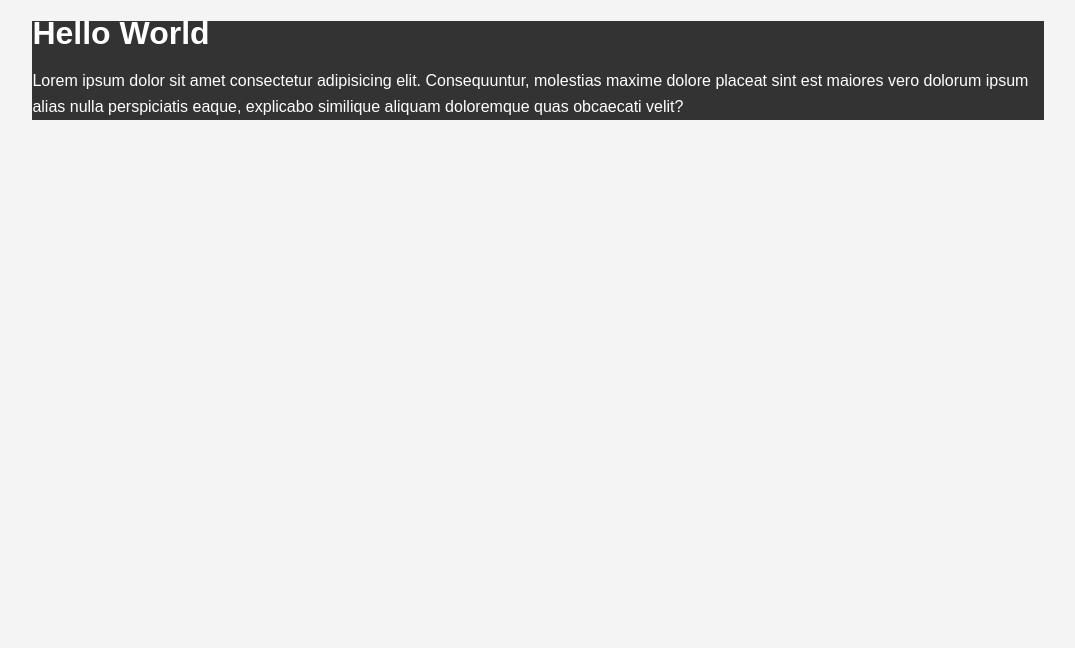
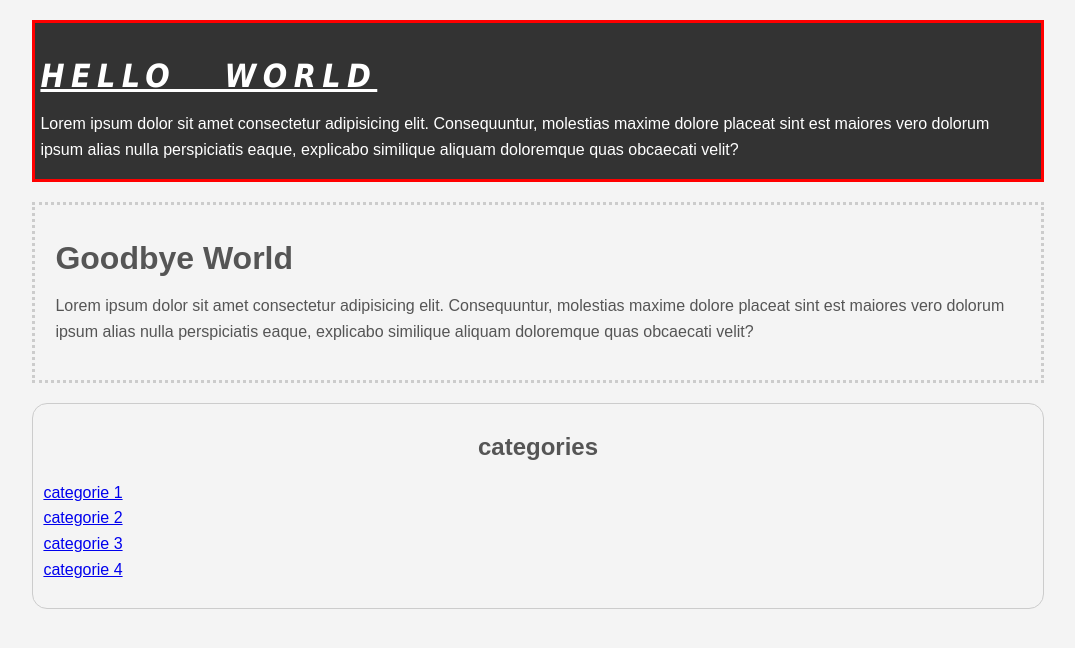
Before and after one commit to PaxtonK16/css, a plain HTML site: page csscheatsheet/index.html in a window 1280 px wide. Shown: the whole page, without its empty margins (102-1177 px from the left). Drawn offline with Linux system fonts and the light colour scheme.

Commit message:
starting over stronger

```diff
--- a/csscheatsheet/css/style.css
+++ b/csscheatsheet/css/style.css
@@ -19,4 +19,45 @@ body{
     background-color:#333;
     color:#fff;
 
+    border:5px red solid;
+    padding: 0px 5px;
+    border-width:3px;
+
+    padding-top:20px;
+
+    margin:20px 0;
 }
+.box-1 h1{
+    font-family:tahoma;
+    font-weight:800;
+    font-style:italic;
+    text-decoration: underline;
+    text-transform:uppercase;
+    letter-spacing:0.2em;
+    word-spacing:1em;
+
+
+}
+
+.box-2{
+    border:3px dotted #ccc;
+    padding:20px;
+    margin:20px 0;
+
+}
+
+.categories{
+    border:1px #ccc solid;
+    padding:10px;
+    border-radius:15px;
+}
+
+.categories h2{
+    text-align: center;
+}
+
+.categories ul{
+    padding:0;
+    list-style:square;
+    list-style:none;
+}
--- a/csscheatsheet/index.html
+++ b/csscheatsheet/index.html
@@ -18,6 +18,27 @@
           quas obcaecati velit?
         </p>
       </div>
+
+      <div class="box-2">
+        <h1>Goodbye World</h1>
+        <p>
+          Lorem ipsum dolor sit amet consectetur adipisicing elit. Consequuntur,
+          molestias maxime dolore placeat sint est maiores vero dolorum ipsum
+          alias nulla perspiciatis eaque, explicabo similique aliquam doloremque
+          quas obcaecati velit?
+        </p>
+      </div>
+
+      <div class="categories">
+        <h2>categories</h2>
+        <ul>
+
+          <li><a href="#">categorie 1</a></li>
+          <li><a href="#">categorie 2</a></li>
+          <li><a href="#">categorie 3</a></li>
+          <li><a href="#">categorie 4</a></li>
+        </ul>
+      </div>
     </div>
   </body>
 </html>
```
Lines whose indentation alone changed are shown as unchanged.
